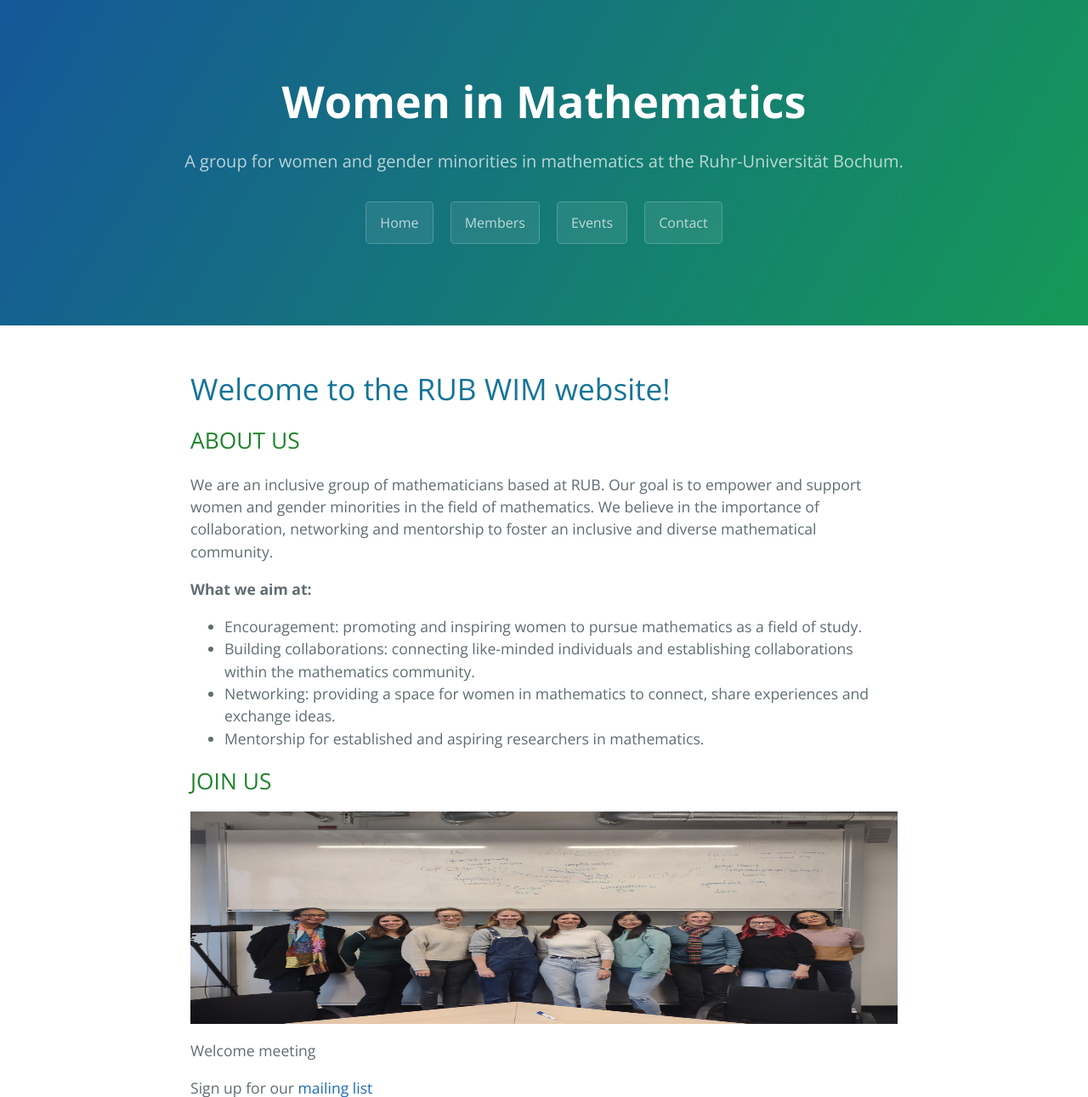
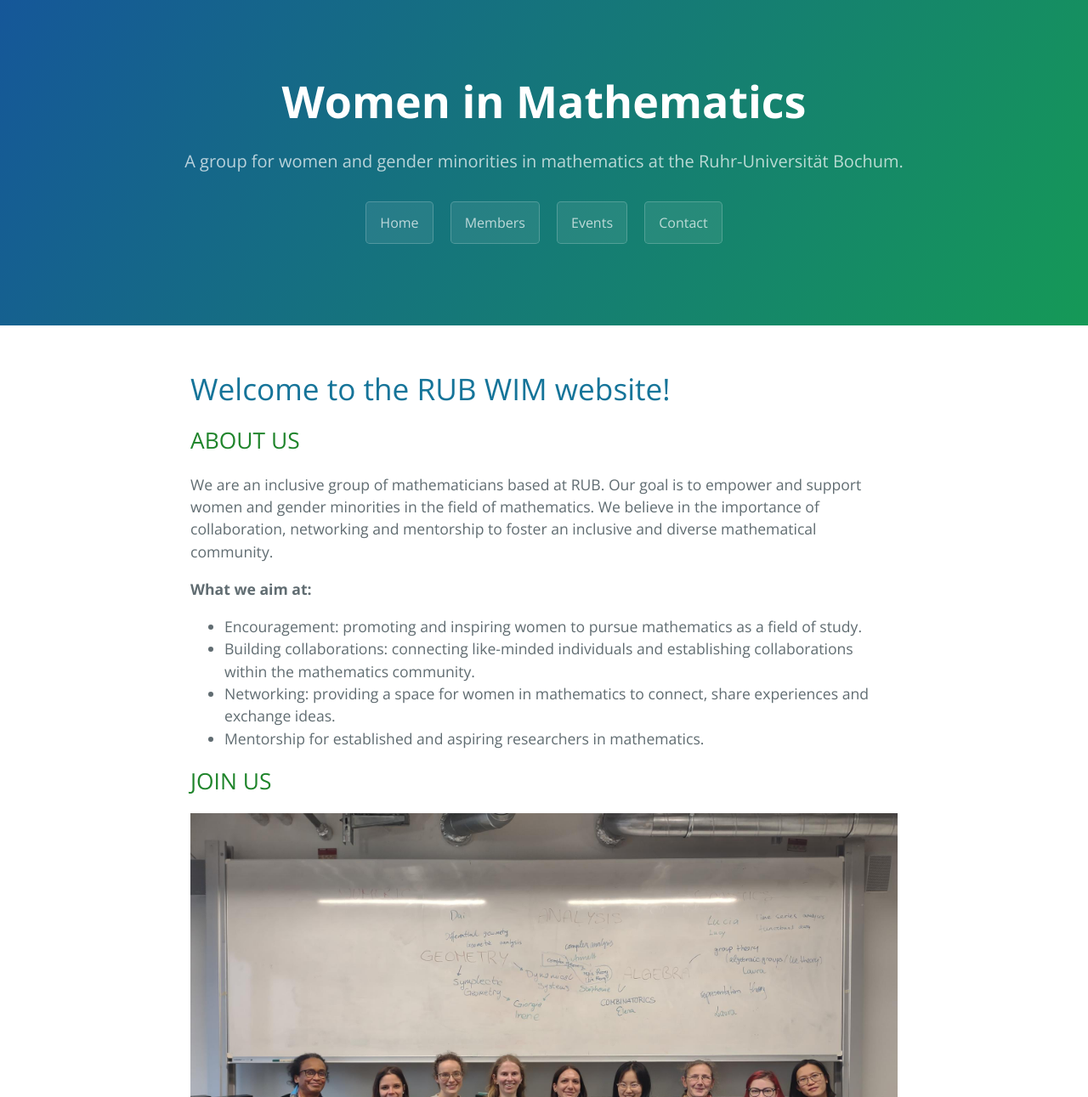
Before and after one commit to rub-wim/rub-wim.github.io, a Jekyll site: the page built from index.md, in a window 1280 px wide. Shown: the top 1291 px of the page at 85% size. Built offline with Jekyll 4.4.1, drawn with Linux system fonts in a browser that asks for light colours; comment, search, counter and statistics services are not loaded; grey boxes are pictures that could not be loaded.

Commit message:
Update image.html

```diff
--- a/_includes/image.html
+++ b/_includes/image.html
@@ -1,4 +1,4 @@
-<div style="height: 250px">
-  <img src="/uploads/pictures/{{ include.file }}"  alt="{{ include.description }}" style="width: 100%;max-height: 100%" />
-</div>
+<!--<div style="height: 250px">-->
+  <img src="/uploads/pictures/{{ include.file }}"  alt="{{ include.description }}" style="width: 100%; max-height: {{ include.height }}" />
+<!--</div>-->
 <span class="caption">{{ include.description }}</span>
```
